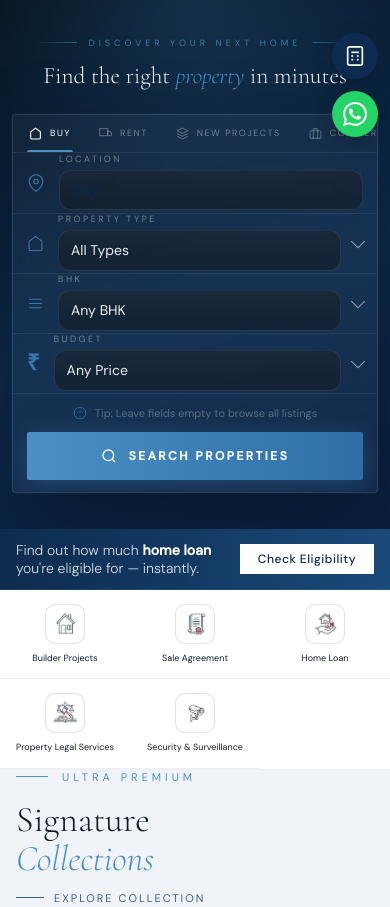
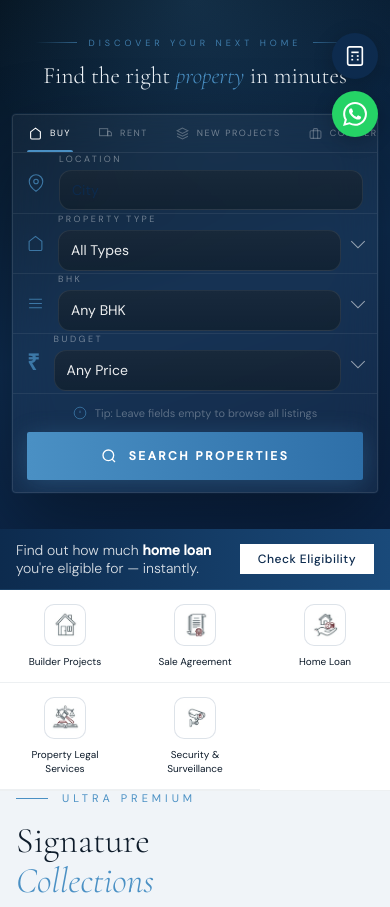
Before and after one commit to RajeshRamadas/homexo, a Django app: page / in a window 390 px wide. Shown: the part 687-1594 px from the top of the page. Run offline with Django 4.2, Linux system fonts and the light colour scheme; data comes from the database, SQL or seed files in the repository; data that the repository does not hold is empty.

Commit message:
Update home.html

```diff
--- a/templates/pages/home.html
+++ b/templates/pages/home.html
@@ -359,10 +359,10 @@
   .service-item-card { flex:1;display:flex;flex-direction:column;align-items:center;gap:14px;text-decoration:none;padding:20px 16px;border-right:1px solid rgba(13,43,78,.07);transition:background .3s;cursor:pointer; }
   .service-item-card:last-child { border-right:none; }
   .service-item-card:hover { background:var(--ivory); }
-  .service-icon { width:72px;height:72px;background:var(--white);border-radius:16px;border:1px solid var(--border);display:flex;align-items:center;justify-content:center;overflow:hidden;opacity:.9;transition:opacity .3s,transform .3s; }
-  .service-icon img { width:52px;height:52px;object-fit:contain;display:block; }
+  .service-icon { width:72px;height:72px;background:var(--white);border-radius:16px;border:1px solid var(--border);display:flex;align-items:center;justify-content:center;overflow:hidden;opacity:.9;transition:opacity .3s,transform .3s;flex-shrink:0; }
+  .service-icon img { width:52px;height:52px;max-width:100%;max-height:100%;object-fit:contain;display:block; }
   .service-item-card:hover .service-icon { opacity:1;transform:scale(1.08);background:var(--ivory); }
-  .service-label { font-size:13px;color:var(--charcoal);font-weight:400;text-align:center;line-height:1.4; }
+  .service-label { font-size:13px;color:var(--charcoal);font-weight:400;text-align:center;line-height:1.4;max-width:15ch; }
   .service-item-card:hover .service-label { color:var(--navy);font-weight:500; }
 
   /* ═══ PROPERTY SLIDER ═══ */
@@ -563,10 +563,10 @@
     .popular-cities{gap:8px;justify-content:center;}
     .loan-banner{padding:12px 16px;}
     .services-strip{display:grid!important;grid-template-columns:repeat(5,1fr);padding:0;}
-    .service-item-card{padding:16px 4px;gap:8px;}
-    .service-icon{width:44px;height:44px;border-radius:10px;}
-    .service-icon img{width:28px;height:28px;}
-    .service-label{font-size:9px;}
+    .service-item-card{padding:16px 6px;gap:9px;}
+    .service-icon{width:46px;height:46px;border-radius:10px;}
+    .service-icon img{width:30px;height:30px;}
+    .service-label{font-size:10px;line-height:1.35;max-width:12ch;}
     .prop-slider .property-card{width:100%!important;min-width:100%!important;}
     .property-grid-featured{display:flex;flex-direction:column;gap:2px;}
     .property-card-large .property-card-img{min-height:58vw!important;}
@@ -602,10 +602,11 @@
     .popular-cities{gap:6px;}
     .city-chip{font-size:11px;padding:5px 12px;}
     .services-strip{grid-template-columns:repeat(3,1fr)!important;}
-    .service-item-card{padding:14px 4px;border-right:none;border-bottom:1px solid rgba(13,43,78,.07);}
+    .service-item-card{padding:14px 6px;border-right:none;border-bottom:1px solid rgba(13,43,78,.07);}
     .service-item-card:nth-child(3n){border-right:none;}
-    .service-icon{width:40px;height:40px;}
-    .service-icon img{width:26px;height:26px;}
+    .service-icon{width:42px;height:42px;}
+    .service-icon img{width:28px;height:28px;}
+    .service-label{font-size:10px;line-height:1.35;max-width:11ch;}
     .news-section{padding:24px 12px;}
     .news-header{gap:10px;}
     .news-see-all{font-size:11px;padding:6px 12px;}
@@ -763,31 +764,31 @@
 <div class="services-strip">
   <a href="{% url 'properties:list' %}?type=new_project" class="service-item-card">
     <div class="service-icon">
-      <img src="{% static 'icons/home.png' %}" alt="Builder Projects">
+      <img src="{% static 'icons/home.png' %}" alt="Builder Projects" width="52" height="52" decoding="async">
     </div>
     <span class="service-label">Builder Projects</span>
   </a>
   <a href="{% url 'enquiries:create' %}?type=sale_agreement" class="service-item-card">
     <div class="service-icon">
-      <img src="{% static 'icons/registation.png' %}" alt="Sale Agreement">
+      <img src="{% static 'icons/registation.png' %}" alt="Sale Agreement" width="52" height="52" decoding="async">
     </div>
     <span class="service-label">Sale Agreement</span>
   </a>
   <a href="{% url 'enquiries:create' %}?type=home_loan" class="service-item-card">
     <div class="service-icon">
-      <img src="{% static 'icons/loan.png' %}" alt="Home Loan">
+      <img src="{% static 'icons/loan.png' %}" alt="Home Loan" width="52" height="52" decoding="async">
     </div>
     <span class="service-label">Home Loan</span>
   </a>
   <a href="{% url 'enquiries:create' %}?type=legal" class="service-item-card">
     <div class="service-icon">
-      <img src="{% static 'icons/legal.png' %}" alt="Property Legal Services">
+      <img src="{% static 'icons/legal.png' %}" alt="Property Legal Services" width="52" height="52" decoding="async">
     </div>
     <span class="service-label">Property Legal Services</span>
   </a>
   <a href="{% url 'enquiries:create' %}?type=security" class="service-item-card">
     <div class="service-icon">
-      <img src="{% static 'icons/survalence.png' %}" alt="Security &amp; Surveillance">
+      <img src="{% static 'icons/survalence.png' %}" alt="Security &amp; Surveillance" width="52" height="52" decoding="async">
     </div>
     <span class="service-label">Security &amp; Surveillance</span>
   </a>
```
